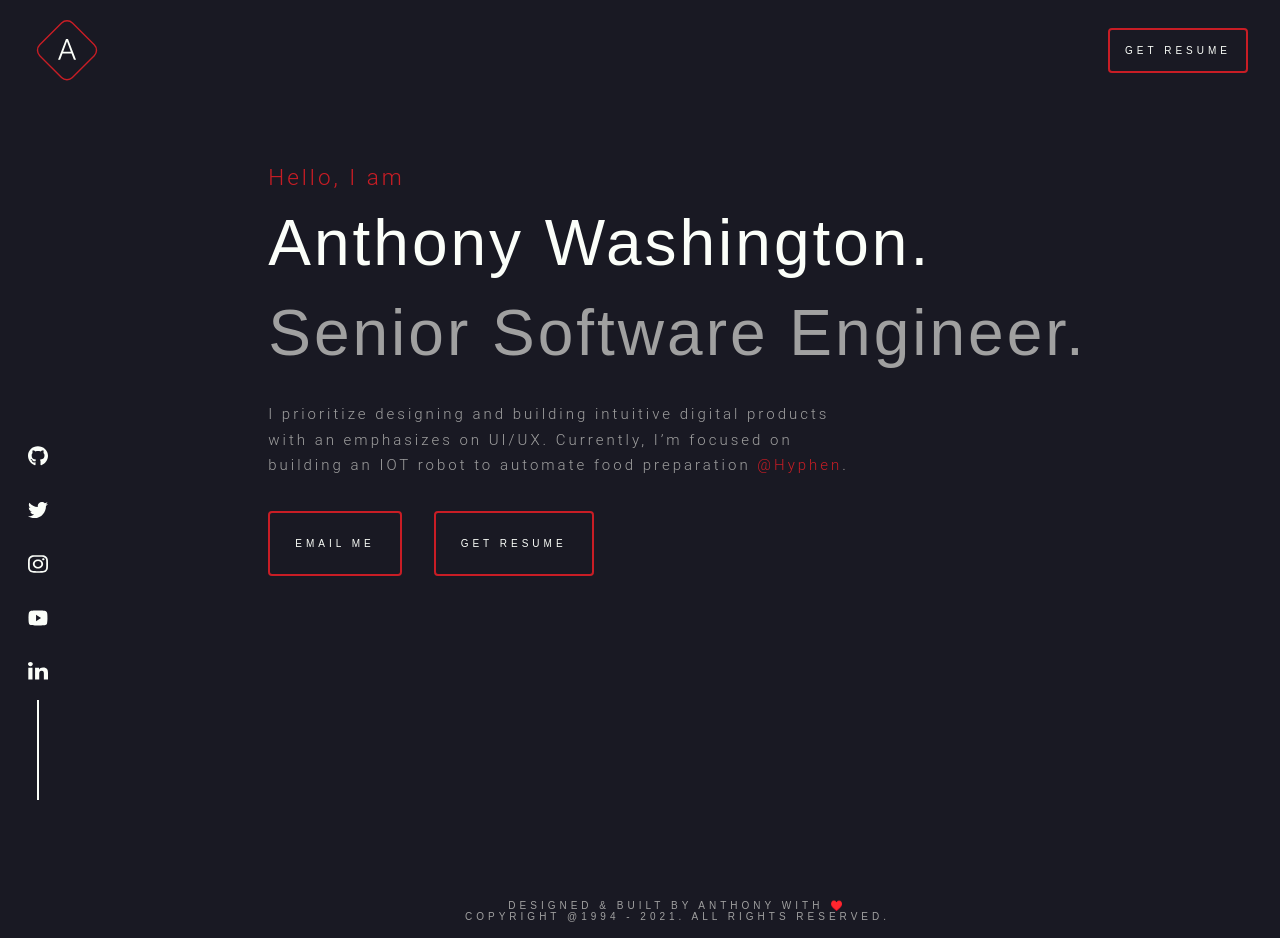
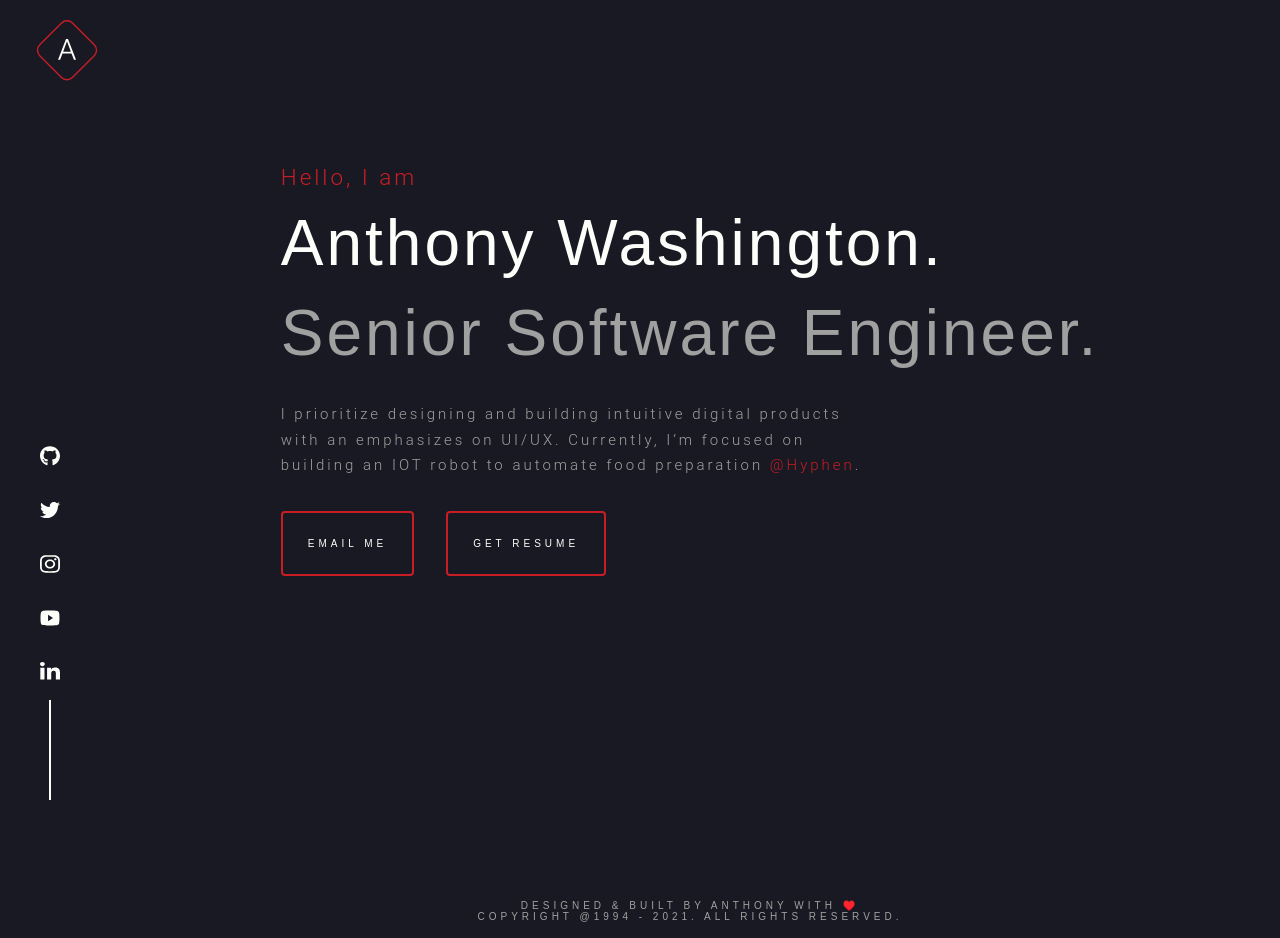
Before and after one commit to antwash/antdwash.com, a Next.js app: page / in a window 1280 px wide. Built offline with nearby package versions, Linux system fonts and the light colour scheme; a web font is replaced by a local one.

Commit message:
components: remove resume CTA from navbar

```diff
--- a/components/navBar.tsx
+++ b/components/navBar.tsx
@@ -4,7 +4,6 @@ import { createUseStyles } from "react-jss"
 
 import Link from "next/link"
 
-import { Text } from "@components"
 import { Icon } from "@icons"
 
 interface NavBarProps {
@@ -16,19 +15,12 @@ export const NavBar = (props: NavBarProps) => {
     container: {
       display: "flex",
       alignItems: "center",
-      justifyContent: "space-between",
       padding: theme.spacing.lg,
       height: theme.component.nav.height,
     },
     logo: {
       height: "7rem",
       width: "7rem",
-    },
-    resumeBtn: {
-      border: `.2rem solid ${theme.palette.secondary}`,
-      borderRadius: ".4rem",
-      padding: "1.5rem",
-      color: theme.palette.primary,
     },
   }))()
 
@@ -40,9 +32,6 @@ export const NavBar = (props: NavBarProps) => {
           <Icon name="logo" />
         </a>
       </Link>
-      <a href="" className={classes.resumeBtn}>
-        <Text variant="caption">Get Resume</Text>
-      </a>
     </div>
   )
 }
--- a/pages/index.tsx
+++ b/pages/index.tsx
@@ -19,7 +19,7 @@ const theme: Jss.Theme = {
   },
   component: {
     nav: { height: "10rem" },
-    socialBar: { width: "7.5rem" },
+    socialBar: { width: "10rem" },
   },
 }
 
```
